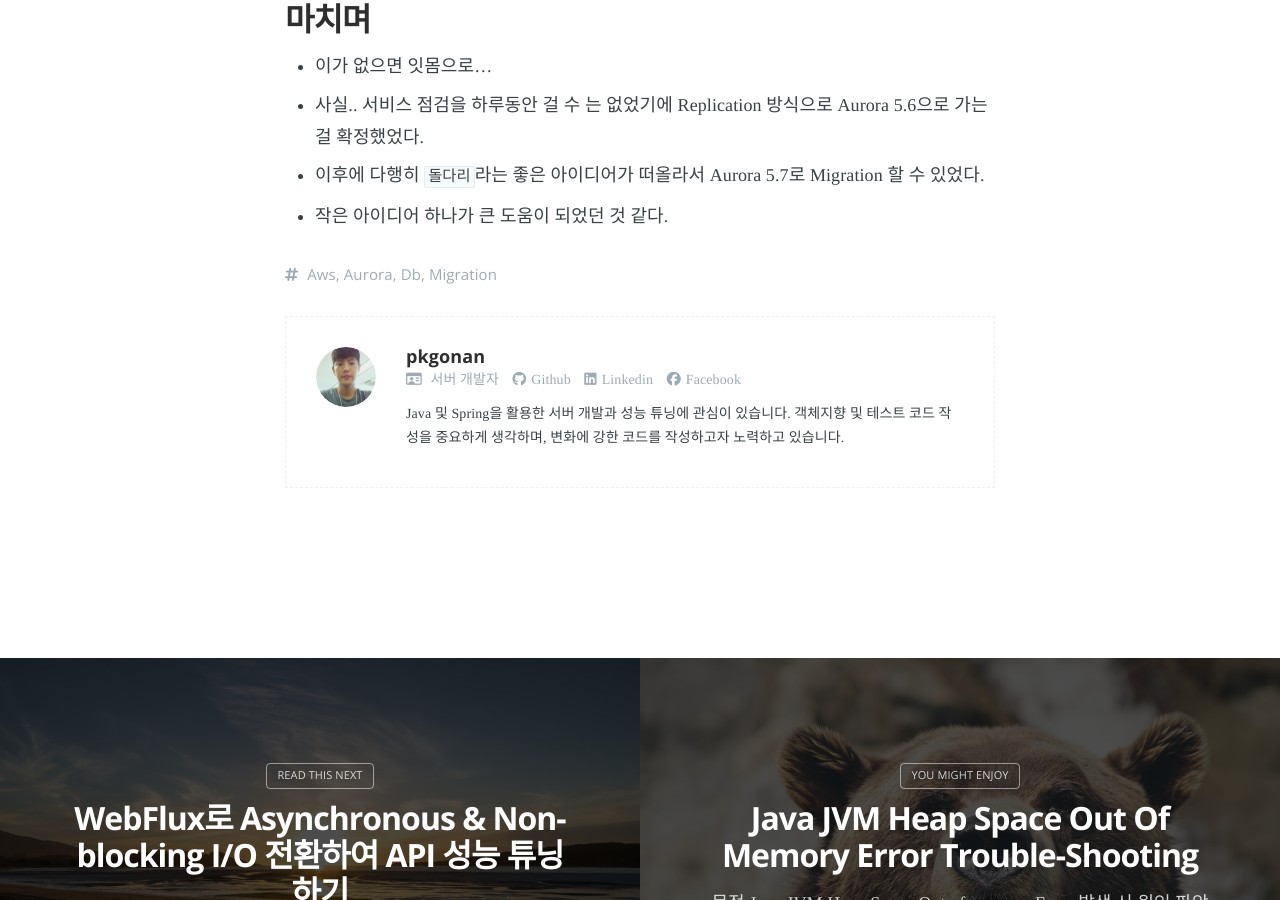
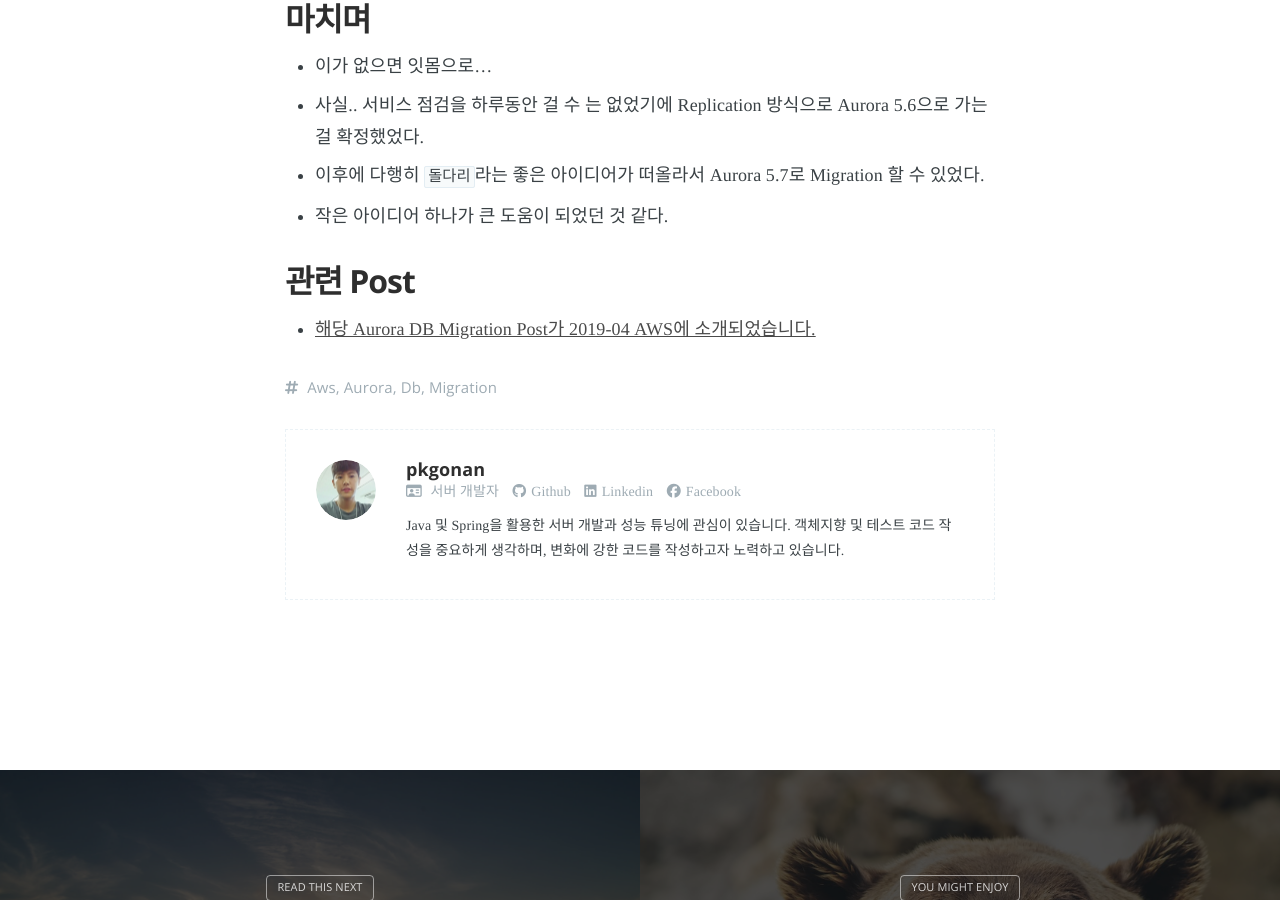
Before and after one commit to pkgonan/pkgonan.github.io, a Jekyll site: the page built from _posts/2019-04-06-aurora-db-migration.md, in a window 1280 px wide and 900 px high, scrolled down 3442 px. Built offline with Jekyll 4.4.1, drawn with Linux system fonts in a browser that asks for light colours; nearby versions of some CDN libraries; some web fonts are replaced.

Commit message:
Aurora DB Migration Post가 AWS에 소개되었습니다.

```diff
--- a/_posts/2019-04-06-aurora-db-migration.md
+++ b/_posts/2019-04-06-aurora-db-migration.md
@@ -64,3 +64,7 @@ navigation: True
 * 사실.. 서비스 점검을 하루동안 걸 수 는 없었기에 Replication 방식으로 Aurora 5.6으로 가는 걸 확정했었다.
 * 이후에 다행히 `돌다리`라는 좋은 아이디어가 떠올라서 Aurora 5.7로 Migration 할 수 있었다.
 * 작은 아이디어 하나가 큰 도움이 되었던 것 같다.
+
+
+## 관련 Post
+* [해당 Aurora DB Migration Post가 2019-04 AWS에 소개되었습니다.](https://aws.amazon.com/ko/blogs/korea/week-in-review-08-04-19/)
```
